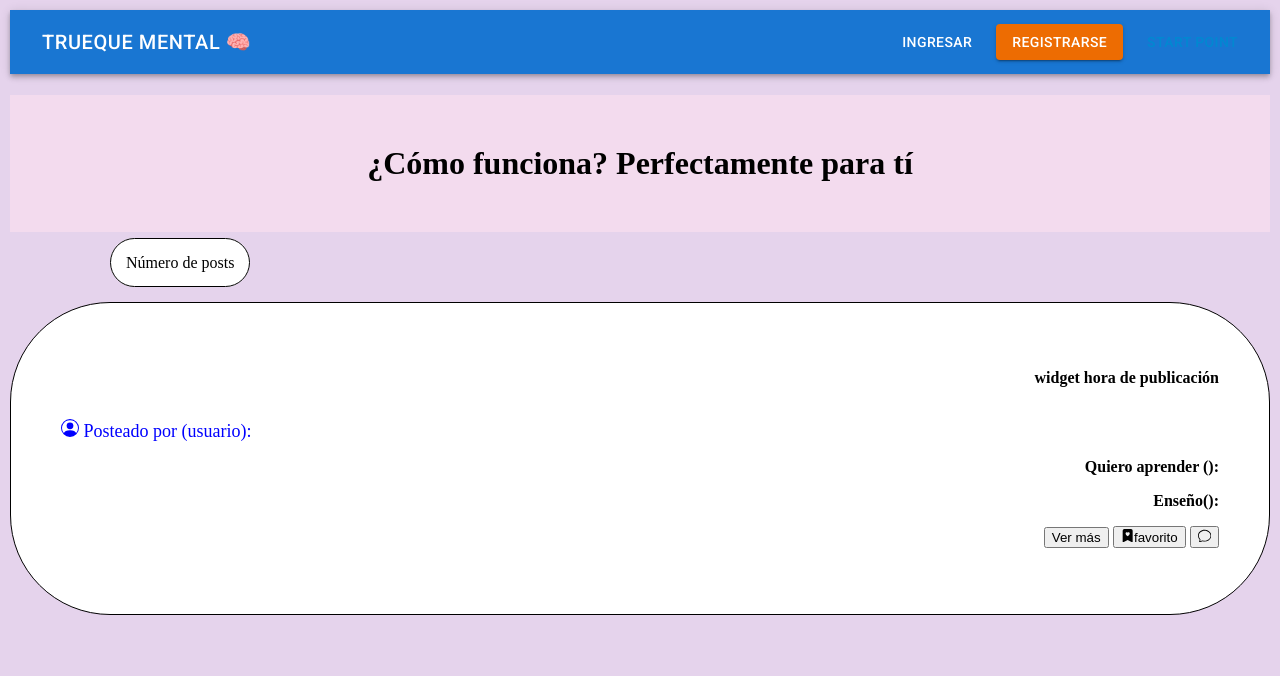
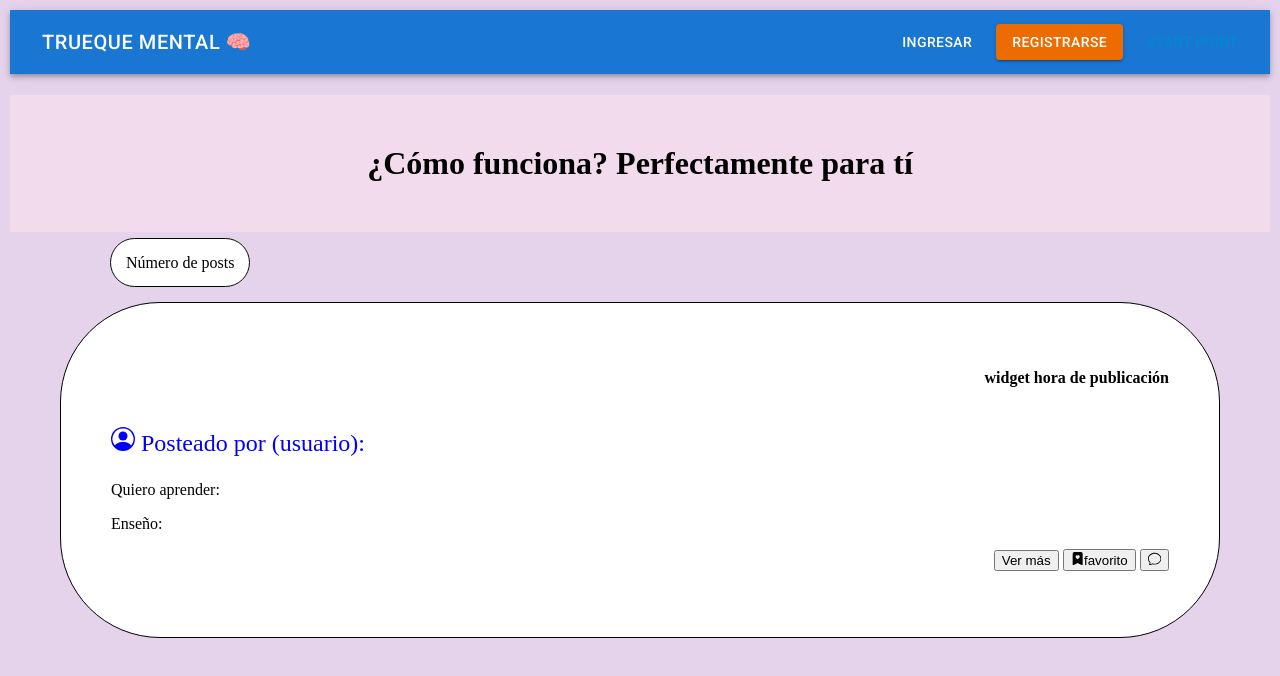
Before and after one commit to juan52878911/ciclo-4-proyecto, a React (Create React App) app: page /loguedhome in a window 1280 px wide. Shown: the top 676 px of the page. Built offline with nearby package versions, Linux system fonts and the light colour scheme; no server answers.

Commit message:
mejora de dimensiones y ubicación de textos

```diff
--- a/src/views/LoguedHome.css
+++ b/src/views/LoguedHome.css
@@ -37,9 +37,11 @@ body{
       border: 1px solid black;
       overflow: hidden;
       margin-top: 10px;
+      margin-left: 50px;
+      margin-right: 50px;
     }
 
-    p{
+    .textoderecha{
       font-weight: bold;
       text-align: right;
       justify-content: right;
@@ -49,5 +51,5 @@ body{
     }
 
     .divp3{
-      font-size:large;
+      font-size:x-large;
     }
--- a/src/views/LoguedHome.jsx
+++ b/src/views/LoguedHome.jsx
@@ -64,21 +64,23 @@ return (
   <Row>
     <Col>
     <div class="external"><div class="box1">
+        <div class="textoderecha">
         <p className="d-flex justify-content-end" >
         widget hora de publicación
         </p>
+        </div>
         <p>
         </p>
         <div class="divp3">
-        <p3 style={{color:'blue', fontSize:"lg"}}>
+        <p style={{color:'blue', fontSize:"lg"}}>
           <BsPersonCircle></BsPersonCircle> Posteado por (usuario):
-        </p3>
+        </p>
         </div>
         <p>
-        Quiero aprender ():
+        Quiero aprender:
         </p>
         <p>
-        Enseño():
+        Enseño:
         </p>
         <p style={{textAlign:'right'}}>
         <Button variant="warning">Ver más</Button>{''}
```
